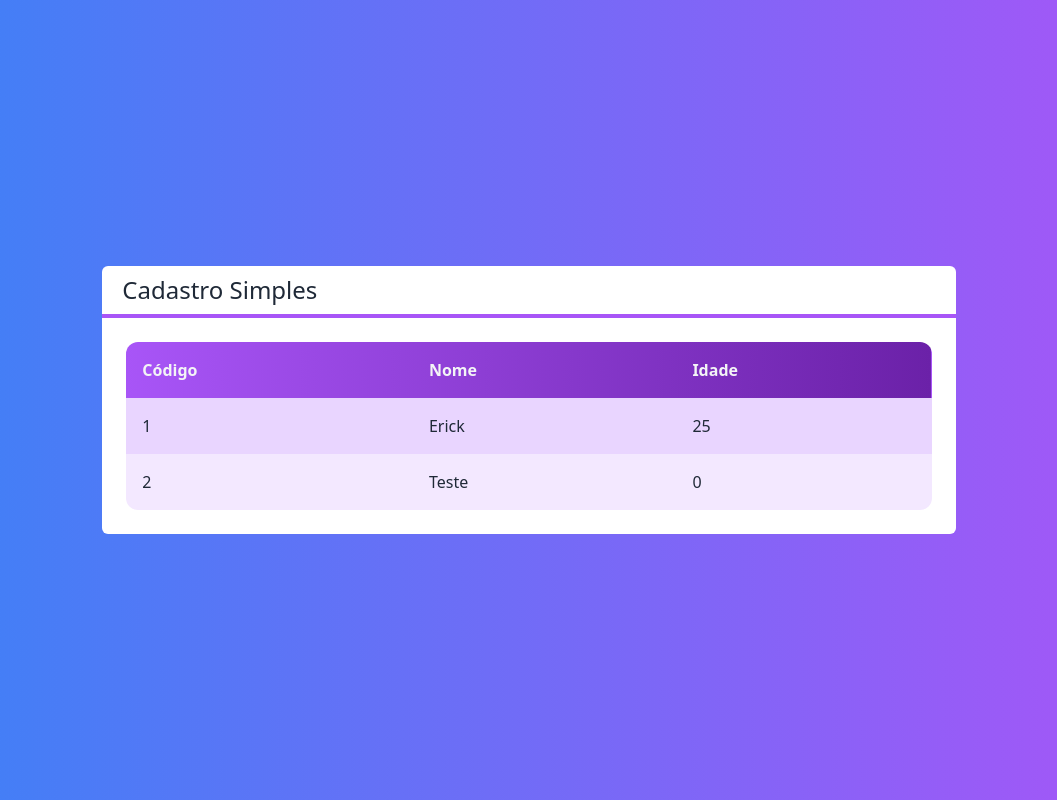
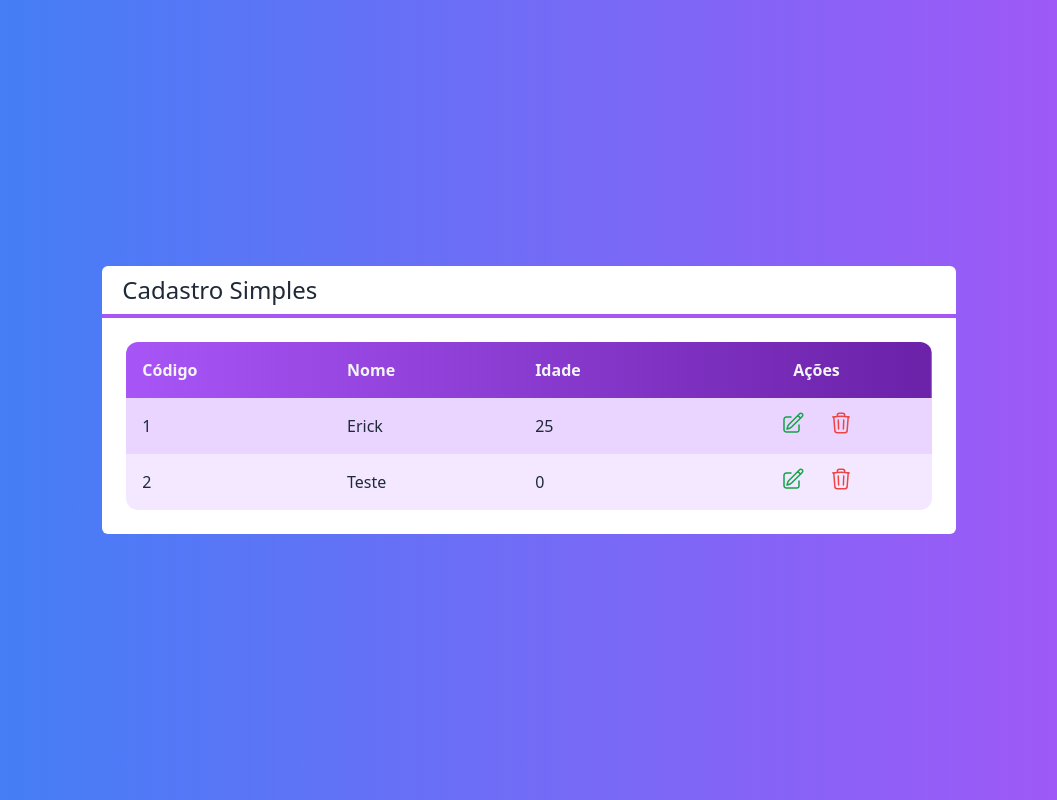
Before and after one commit to Erick-de-Paiva/projeto-next-crud, a Next.js app: page / in a window 1280 px wide. Shown: the whole page, without its empty margins (111-1168 px from the left). Built offline with nearby package versions, Linux system fonts and the light colour scheme.

Commit message:
componente tabela #03

```diff
--- a/src/components/Tabela.tsx
+++ b/src/components/Tabela.tsx
@@ -1,10 +1,15 @@
 import Cliente from "../core/Cliente"
+import { IconeEdicao, IconeLixo } from "./icones"
 
 interface TabelaProps {
     clientes: Cliente[]
+    clienteSelecionado?: (cliente: Cliente) => void
+    clienteExcluido?: (cliente: Cliente) => void
 }
 
 export default function Tabela(props: TabelaProps) {
+
+    const exibirAcoes = props.clienteExcluido || props.clienteSelecionado
 
     function renderizarCabecalho() {
         return (
@@ -12,6 +17,7 @@
                 <th className="text-left p-4">Código</th>
                 <th className="text-left p-4">Nome</th>
                 <th className="text-left p-4">Idade</th>
+                {exibirAcoes ? <th className="p-4">Ações</th> : false}
             </tr>
         )
     }
@@ -24,9 +30,35 @@
                     <td className="text-left p-4">{cliente.id}</td>
                     <td className="text-left p-4">{cliente.nome}</td>
                     <td className="text-left p-4">{cliente.idade}</td>
+                    {exibirAcoes ? renderizarAcoes(cliente) : false}
                 </tr>
             )
         })
+    }
+
+    function renderizarAcoes(cliente: Cliente) {
+        return (
+            <td className="flex justify-center">
+                {props.clienteSelecionado ? (
+                    <button onClick={() => props.clienteSelecionado?.(cliente)} className={`
+                        flex justify-center items-center
+                        text-green-600 rounded-full p-2 m-1
+                        hover:bg-purple-50
+                    `}>
+                        {IconeEdicao}
+                    </button>
+                ) : false}
+                {props.clienteExcluido ? (
+                    <button onClick={() => props.clienteExcluido?.(cliente)} className={`
+                        flex justify-center items-center
+                        text-red-500 rounded-full p-2 m-1
+                        hover:bg-purple-50
+                    `}>
+                        {IconeLixo}
+                    </button>
+                ) : false}
+            </td>
+        )
     }
 
     return (
--- /dev/null
+++ b/src/components/icones.tsx
@@ -0,0 +1,11 @@
+export const IconeEdicao = (
+    <svg xmlns="http://www.w3.org/2000/svg" fill="none" viewBox="0 0 24 24" strokeWidth={1.5} stroke="currentColor" className="size-6">
+        <path strokeLinecap="round" strokeLinejoin="round" d="m16.862 4.487 1.687-1.688a1.875 1.875 0 1 1 2.652 2.652L10.582 16.07a4.5 4.5 0 0 1-1.897 1.13L6 18l.8-2.685a4.5 4.5 0 0 1 1.13-1.897l8.932-8.931Zm0 0L19.5 7.125M18 14v4.75A2.25 2.25 0 0 1 15.75 21H5.25A2.25 2.25 0 0 1 3 18.75V8.25A2.25 2.25 0 0 1 5.25 6H10" />
+    </svg>
+)
+
+export const IconeLixo = (
+    <svg xmlns="http://www.w3.org/2000/svg" fill="none" viewBox="0 0 24 24" strokeWidth={1.5} stroke="currentColor" className="size-6">
+        <path strokeLinecap="round" strokeLinejoin="round" d="m14.74 9-.346 9m-4.788 0L9.26 9m9.968-3.21c.342.052.682.107 1.022.166m-1.022-.165L18.16 19.673a2.25 2.25 0 0 1-2.244 2.077H8.084a2.25 2.25 0 0 1-2.244-2.077L4.772 5.79m14.456 0a48.108 48.108 0 0 0-3.478-.397m-12 .562c.34-.059.68-.114 1.022-.165m0 0a48.11 48.11 0 0 1 3.478-.397m7.5 0v-.916c0-1.18-.91-2.164-2.09-2.201a51.964 51.964 0 0 0-3.32 0c-1.18.037-2.09 1.022-2.09 2.201v.916m7.5 0a48.667 48.667 0 0 0-7.5 0" />
+    </svg>
+)
--- a/src/pages/index.tsx
+++ b/src/pages/index.tsx
@@ -9,6 +9,14 @@
     new Cliente('Teste', 0, '2')
   ]
 
+  function clienteSelecionado(cliente: Cliente) {
+
+  }
+
+  function clienteExcluido(cliente: Cliente) {
+
+  }
+
   return (
     <div className={`
       flex justify-center items-center h-screen
@@ -16,7 +24,10 @@
       text-white
     `}>
         <Layout titulo="Cadastro Simples">
-          <Tabela clientes={clientes}></Tabela>
+          <Tabela clientes={clientes}
+            clienteSelecionado={clienteSelecionado}
+            clienteExcluido={clienteExcluido}
+          />
         </Layout>
     </div>
   )
```
